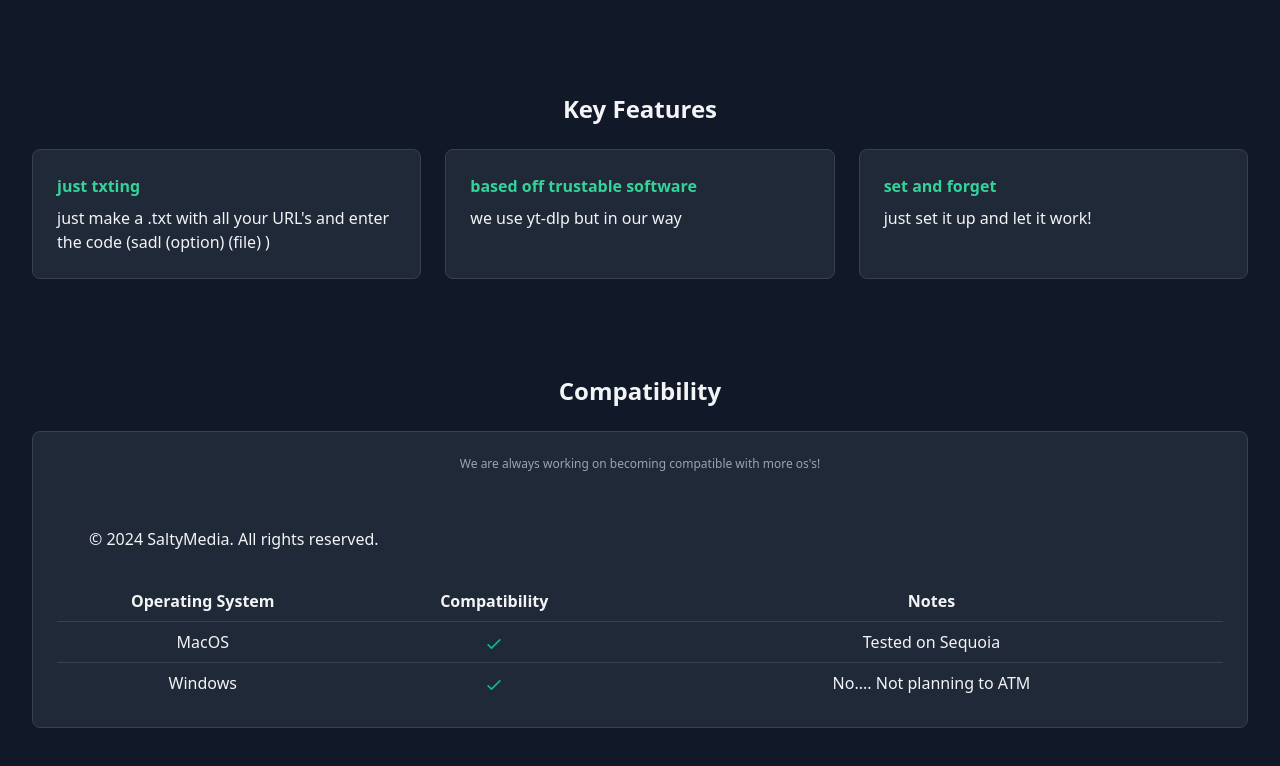
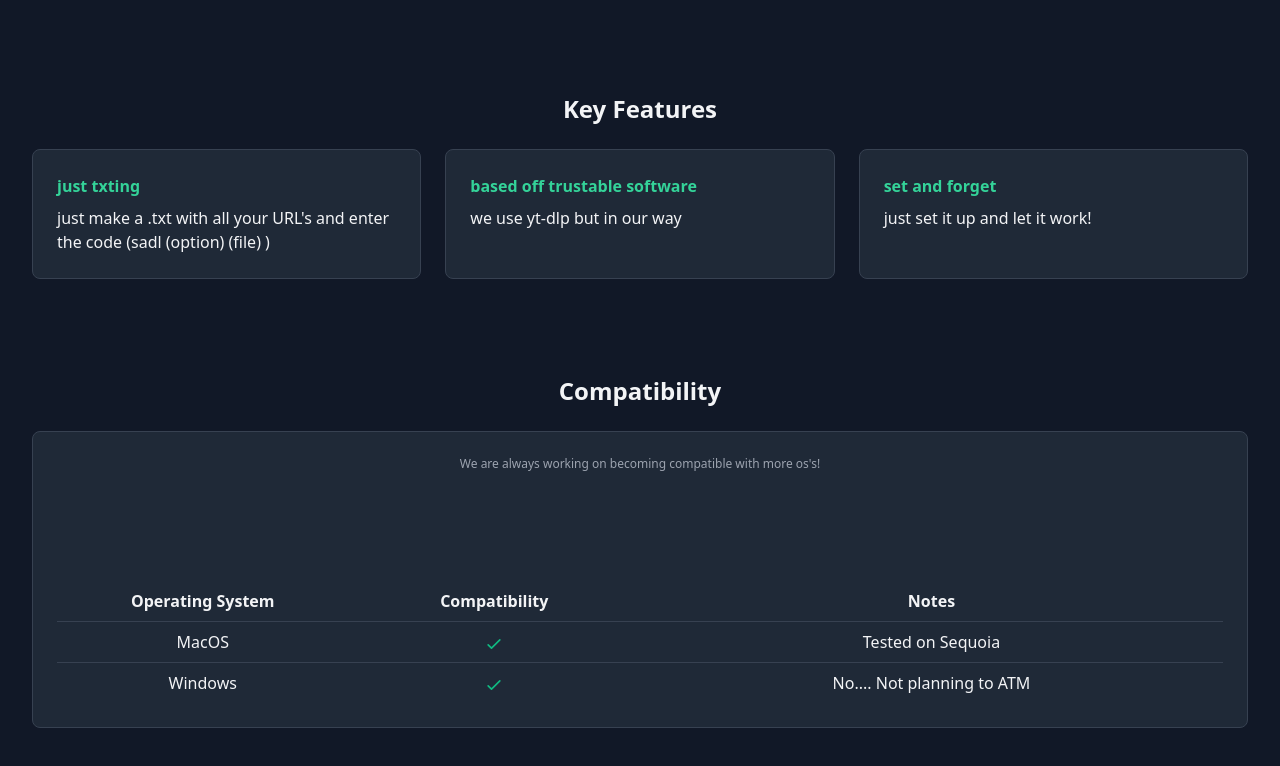
Before and after one commit to CooperDActor-bytes/sadl-website, a plain HTML site: page index.html in a window 1280 px wide. Shown: the part 546-1312 px from the top of the page. Drawn offline with nearby package versions, Linux system fonts and the light colour scheme.

Commit message:
Update index.html

```diff
--- a/index.html
+++ b/index.html
@@ -138,7 +138,6 @@
     <!-- Footer -->
     <footer class="py-6 px-4 sm:px-6 lg:px-8 border-t border-gray-800">
       <div class="container mx-auto flex justify-between items-center">
-        <p>&copy; 2024 SaltyMedia. All rights reserved.</p>
         <div class="flex space-x-4">
           <a href="https://github.com/CooperDActor" class="p-2 rounded-full hover:bg-gray-700">
             <svg xmlns="http://www.w3.org/2000/svg" class="h-5 w-5 text-gray-100" viewBox="0 0 24 24" fill="currentColor">
```
